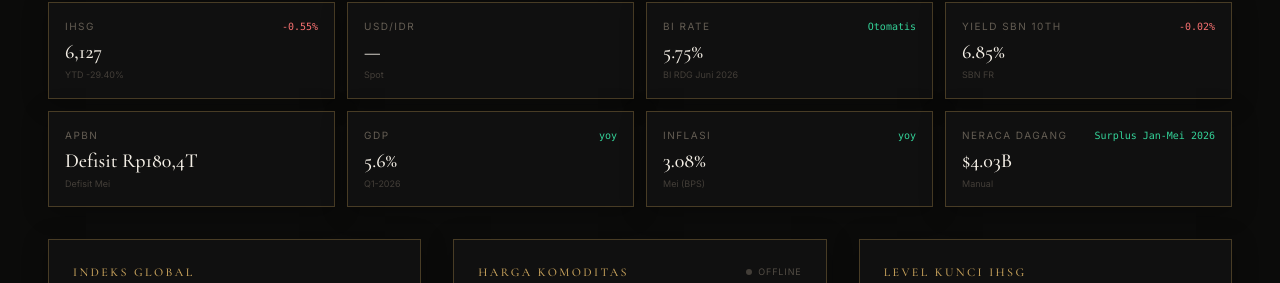
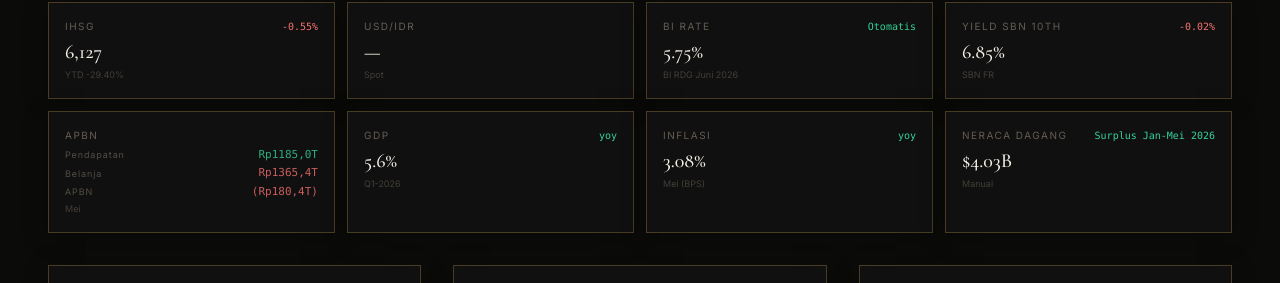
Before and after one commit to broden101/portfolio, a Next.js app: page /playbook/ihsg in a window 1280 px wide. Shown: the part 234-517 px from the top of the page. Built offline with nearby package versions, Linux system fonts and the light colour scheme; no server answers.

Commit message:
feat: APBN card breakdown — Pendapatan Rp1.185,0T / Belanja Rp1.365,4T / (Rp180,4T)

```diff
--- a/app/api/market/route.ts
+++ b/app/api/market/route.ts
@@ -244,7 +244,7 @@ export async function GET() {
       biRate: manualData?.biRate ?? { value: 5.50, note: "BI RDG" },
       tradeBalance: manualData?.tradeBalance ?? { value: 4.03, note: "Surplus Jan-Mei 2026" },
       inflation: manualData?.inflation ?? { value: 3.08, note: "yoy", month: "Mei" },
-      apbn: manualData?.apbn ?? { deficit: 180.4, unit: "T", note: "Defisit Mei" },
+      apbn: manualData?.apbn ?? { pendapatan: 1185.0, belanja: 1365.4, deficit: 180.4, unit: "T", note: "Mei" },
       gdp: manualData?.gdp ?? { growth: 5.6, note: "yoy", quarter: "Q1-2026" },
       bondYield10y: manualData?.bondYield10y ?? { value: 6.85, change: -0.02, note: "SBN FR" },
     };
--- a/app/playbook/ihsg/page.tsx
+++ b/app/playbook/ihsg/page.tsx
@@ -165,7 +165,11 @@ export default function IHSGDashboard() {
       { label: "USD/IDR", value: usdIdr?.close != null ? fmtNum(usdIdr.close) : "—", change: usdIdr?.change != null ? fmtPct(usdIdr.change) : "", up: (usdIdr?.change ?? 0) >= 0, note: "Spot" },
       { label: "BI Rate", value: `${(manual.biRate?.value ?? 5.50).toFixed(2)}%`, change: "Otomatis", up: true, note: manual.biRate?.note ?? "" },
       { label: "Yield SBN 10Th", value: `${(manual.bondYield10y?.value ?? 6.85).toFixed(2)}%`, change: manual.bondYield10y?.change != null ? `${manual.bondYield10y.change >= 0 ? "+" : ""}${manual.bondYield10y.change.toFixed(2)}%` : "", up: (manual.bondYield10y?.change ?? 0) >= 0, note: manual.bondYield10y?.note ?? "SBN FR" },
-      { label: "APBN", value: `Defisit Rp${(manual.apbn?.deficit ?? 180.4).toFixed(1).replace('.',',')}${manual.apbn?.unit ?? "T"}`, change: "", up: false, note: manual.apbn?.note ?? "Defisit Mei" },
+      { label: "APBN", value: `Rp${(manual.apbn?.belanja ?? 1365.4).toFixed(1).replace('.',',')}${manual.apbn?.unit ?? "T"}`, change: "", up: false, note: manual.apbn?.note ?? "Mei", detail: { lines: [
+        { label: "Pendapatan", value: `Rp${(manual.apbn?.pendapatan ?? 1185.0).toFixed(1).replace('.',',')}${manual.apbn?.unit ?? "T"}`, up: true },
+        { label: "Belanja", value: `Rp${(manual.apbn?.belanja ?? 1365.4).toFixed(1).replace('.',',')}${manual.apbn?.unit ?? "T"}`, up: false },
+        { label: "APBN", value: `(Rp${(manual.apbn?.deficit ?? 180.4).toFixed(1).replace('.',',')}${manual.apbn?.unit ?? "T"})`, up: false },
+      ] } },
       { label: "GDP", value: `${(manual.gdp?.growth ?? 5.6).toFixed(1)}%`, change: manual.gdp?.note ?? "yoy", up: true, note: manual.gdp?.quarter ?? "Q1-2026" },
       { label: "Inflasi", value: `${(manual.inflation?.value ?? 3.08).toFixed(2)}%`, change: manual.inflation?.note ?? "yoy", up: (manual.inflation?.value ?? 0) > 0, note: manual.inflation?.month ? `${manual.inflation.month} (BPS)` : "BPS" },
       { label: "Neraca Dagang", value: `$${(manual.tradeBalance?.value ?? 3.32).toFixed(2)}B`, change: manual.tradeBalance?.note ?? "", up: (manual.tradeBalance?.value ?? 3.32) >= 0, note: "Manual" },
@@ -317,16 +321,30 @@ export default function IHSGDashboard() {
 
         {/* MACRO INDICATORS BAR */}
         <div className="grid grid-cols-2 md:grid-cols-4 gap-3 mb-8">
-          {macroRows.map((m) => (
+          {macroRows.map((m) => {
+            const hasDetail = "detail" in m;
+            return (
             <div key={m.label} className="card-luxury p-4">
               <div className="flex items-center justify-between mb-1">
                 <span className="text-[#B8AA96]/50 text-[10px] tracking-[0.15em] uppercase">{m.label}</span>
                 <span className={`text-[10px] font-mono ${m.up ? "text-emerald-400" : "text-red-400"}`}>{m.change}</span>
               </div>
+              {hasDetail ? (
+                <div className="space-y-0.5 mt-1">
+                  {(m as any).detail.lines.map((l: { label: string; value: string; up: boolean }, i: number) => (
+                    <div key={i} className="flex justify-between items-center">
+                      <span className="text-[#B8AA96]/40 text-[9px] tracking-[0.1em]">{l.label}</span>
+                      <span className={`text-[11px] font-mono ${l.up ? "text-emerald-400/80" : "text-red-400/80"}`}>{l.value}</span>
+                    </div>
+                  ))}
+                </div>
+              ) : (
               <div className="font-heading text-xl text-[#F4EFE6] font-medium">{m.value}</div>
+              )}
               <div className="text-[#B8AA96]/30 text-[9px] mt-0.5">{m.note}</div>
             </div>
-          ))}
+            );
+          })}
         </div>
 
         <div className="grid lg:grid-cols-3 gap-8 mb-8">
--- a/data/manual-market.json
+++ b/data/manual-market.json
@@ -510,9 +510,11 @@
     "month": "Mei"
   },
   "apbn": {
+    "pendapatan": 1185.0,
+    "belanja": 1365.4,
     "deficit": 180.4,
     "unit": "T",
-    "note": "Defisit Mei"
+    "note": "Mei"
   },
   "gdp": {
     "growth": 5.6,
--- a/lib/market.ts
+++ b/lib/market.ts
@@ -77,7 +77,7 @@ export interface ManualData {
   biRate?: { value: number; note: string; lastUpdated?: string };
   tradeBalance?: { value: number; note: string };
   inflation?: { value: number; note: string; month?: string };
-  apbn?: { deficit: number; unit: string; note?: string };  // deficit bulanan
+  apbn?: { pendapatan: number; belanja: number; deficit: number; unit: string; note?: string };
   gdp?: { growth: number; note: string; quarter?: string };
   bondYield10y?: { value: number; change?: number; note?: string };
 }
@@ -139,7 +139,7 @@ export const FALLBACK_MANUAL: ManualData = {
   biRate: { value: 5.50, note: "BI RDG" },
   tradeBalance: { value: 4.03, note: "Surplus Jan-Mei 2026" },
   inflation: { value: 3.08, note: "yoy", month: "Mei" },
-  apbn: { deficit: 180.4, unit: "T", note: "Defisit Mei" },
+  apbn: { pendapatan: 1185.0, belanja: 1365.4, deficit: 180.4, unit: "T", note: "Mei" },
   gdp: { growth: 5.6, note: "yoy", quarter: "Q1-2026" },
   bondYield10y: { value: 6.85, change: -0.02, note: "SBN FR" },
 };
```
Also changed, not shown: 1 other file (tests, documents, lock files or other folders).
